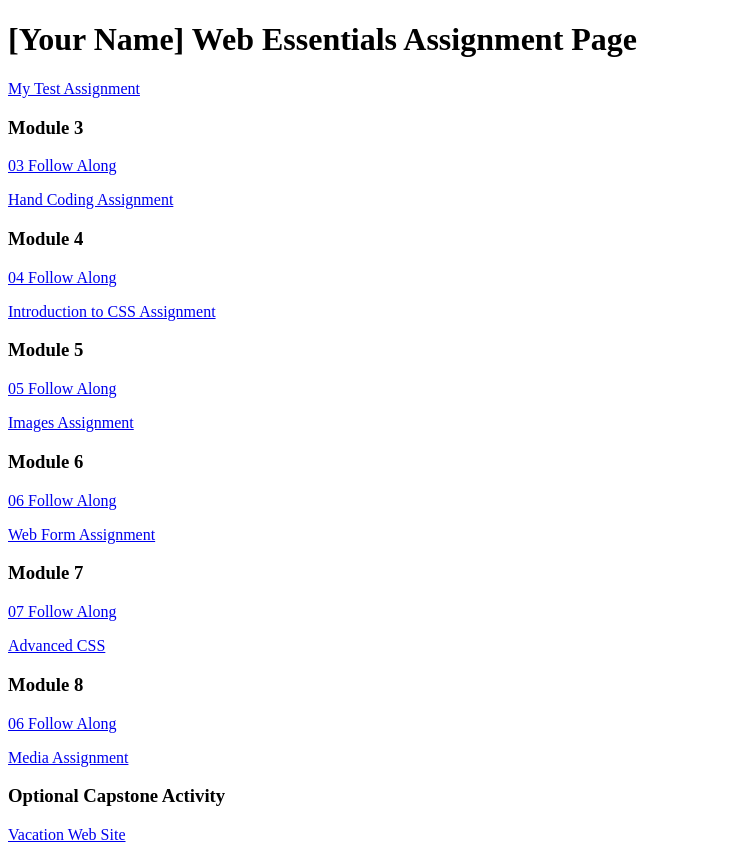
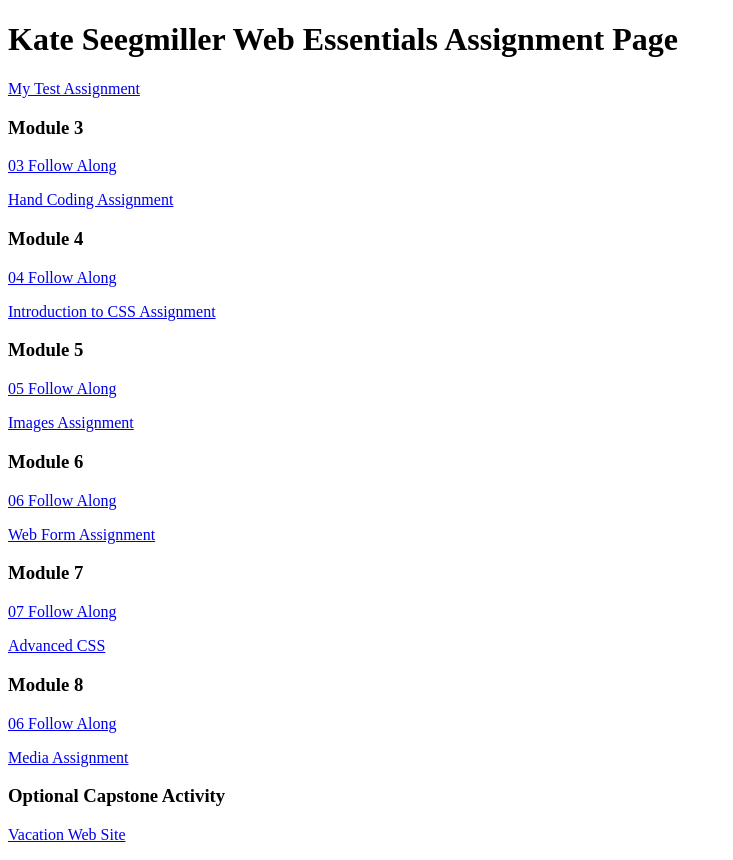
Before and after one commit to kseeg/dwdd1600, a plain HTML site: page index.html in a window 1280 px wide. Shown: the whole page, without its empty margins (0-733 px from the left). Drawn offline with Linux system fonts and the light colour scheme.

Commit message:
Added my Name

```diff
--- a/index.html
+++ b/index.html
@@ -6,7 +6,7 @@
 		<title>dwdd 1600 assignment list page</title>
 	</head>
 	<body>
-		<h1>[Your Name] Web Essentials Assignment Page</h1>
+		<h1>Kate Seegmiller Web Essentials Assignment Page</h1>
 		<p><a href="01test">My Test Assignment</a></p>
 
 		<h3>Module 3</h3>
```
